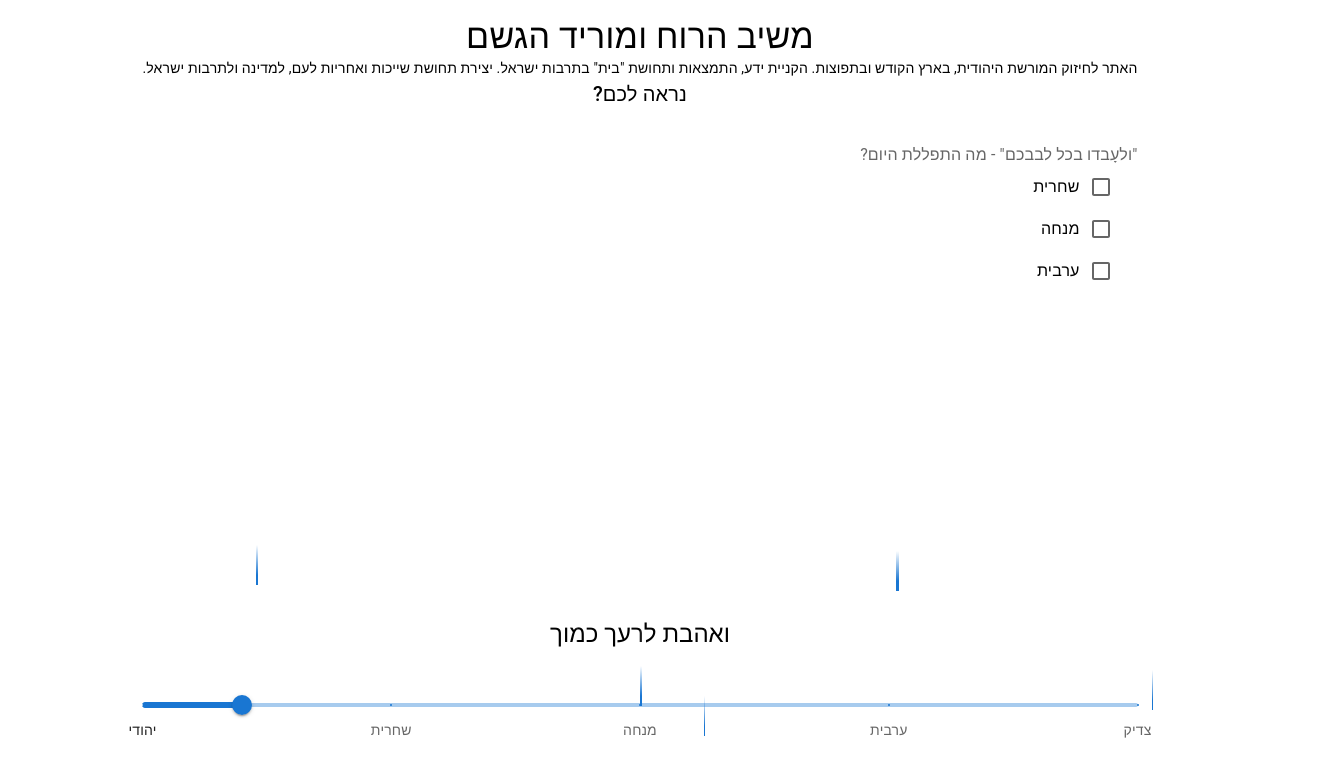
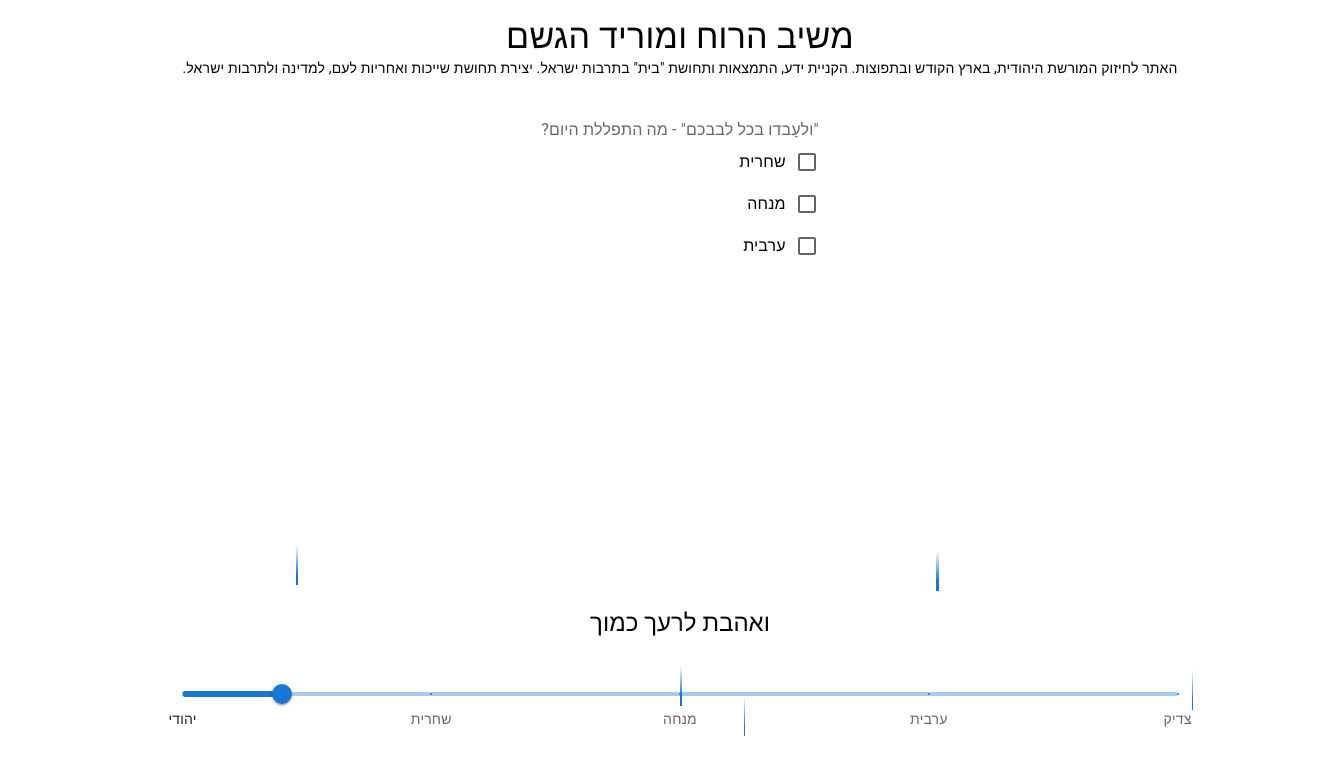
Before and after one commit to noamfeldman/rain, a React (Create React App) app: page / in a window 1280 px wide. Shown: the top 776 px of the page, 1320 px wide, since content can reach past the window. Built offline with nearby package versions, Linux system fonts and the light colour scheme.

Commit message:
Margin Padding fixes

```diff
--- a/src/components/Questionnaire.tsx
+++ b/src/components/Questionnaire.tsx
@@ -3,7 +3,7 @@ import FormControl from '@mui/material/FormControl';
 import { Checkbox, FormControlLabel, FormGroup, FormLabel } from "@mui/material";
 import { QuestionnaireProps } from "../model/interfaces";
 
-
+const noMarginPaddingRight = {marginRight: 0, paddingRight: 0};
 
 export default function Questionnaire(props: QuestionnaireProps) {
     const { onChange } = props;
@@ -29,21 +29,21 @@ export default function Questionnaire(props: QuestionnaireProps) {
         <FormControl component="fieldset" variant="standard" sx={{ zIndex: 3 }}>
             <FormLabel component="legend">"ולעָבדו בכל לבבכם" - מה התפללת היום?</FormLabel>
             <FormGroup>
-                <FormControlLabel
+                <FormControlLabel sx={noMarginPaddingRight}
                     control={
-                        <Checkbox checked={pray1} onChange={handleChange} name="pray1" />
+                        <Checkbox checked={pray1} onChange={handleChange} name="pray1" sx={noMarginPaddingRight}/>
                     }
                     label="שחרית"
                 />
-                <FormControlLabel
+                <FormControlLabel sx={noMarginPaddingRight}
                     control={
-                        <Checkbox checked={pray2} onChange={handleChange} name="pray2" />
+                        <Checkbox checked={pray2} onChange={handleChange} name="pray2" sx={noMarginPaddingRight}/>
                     }
                     label="מנחה"
                 />
-                <FormControlLabel
+                <FormControlLabel sx={noMarginPaddingRight}
                     control={
-                        <Checkbox checked={pray3} onChange={handleChange} name="pray3" />
+                        <Checkbox checked={pray3} onChange={handleChange} name="pray3" sx={noMarginPaddingRight}/>
                     }
                     label="ערבית"
                 />
--- a/src/pages/HomePage.tsx
+++ b/src/pages/HomePage.tsx
@@ -33,9 +33,9 @@ const valuetext = (value: number) => {
 };
 
 const gridContainer = {
-  height: "90vh",
+  minHeight: "95vh",
   '@media (min-width: 780px)': {
-    height: "100vh"
+    minHeight: "100vh"
   }
 };
 
@@ -70,7 +70,9 @@ export default function HomePage() {
         paddingTop={2}
         paddingBottom={5}
         paddingLeft={5}
-        paddingRight={5} sx={gridContainer}
+        paddingRight={5}
+        spacing={5}
+        sx={gridContainer}
       >
         <Grid item>
           <Typography variant="h4" id="home-content" textAlign="center" noWrap={false}>
@@ -80,12 +82,8 @@ export default function HomePage() {
           <Typography variant="body2" id="home-content" textAlign="center" noWrap={false}>
             האתר לחיזוק המורשת היהודית, בארץ הקודש ובתפוצות. הקניית ידע,  התמצאות ותחושת "בית" בתרבות ישראל. יצירת תחושת שייכות ואחריות לעם, למדינה ולתרבות ישראל.
           </Typography>
-
-          <Typography variant="h6" id="home-content" textAlign="center" noWrap={false}>
-            נראה לכם?
-          </Typography>
         </Grid>
-        <Grid item>
+        <Grid item alignSelf="center">
           <Questionnaire onChange={handleQuestionnaireChange}/>
         </Grid>
         <Grid item alignSelf="center">
```
